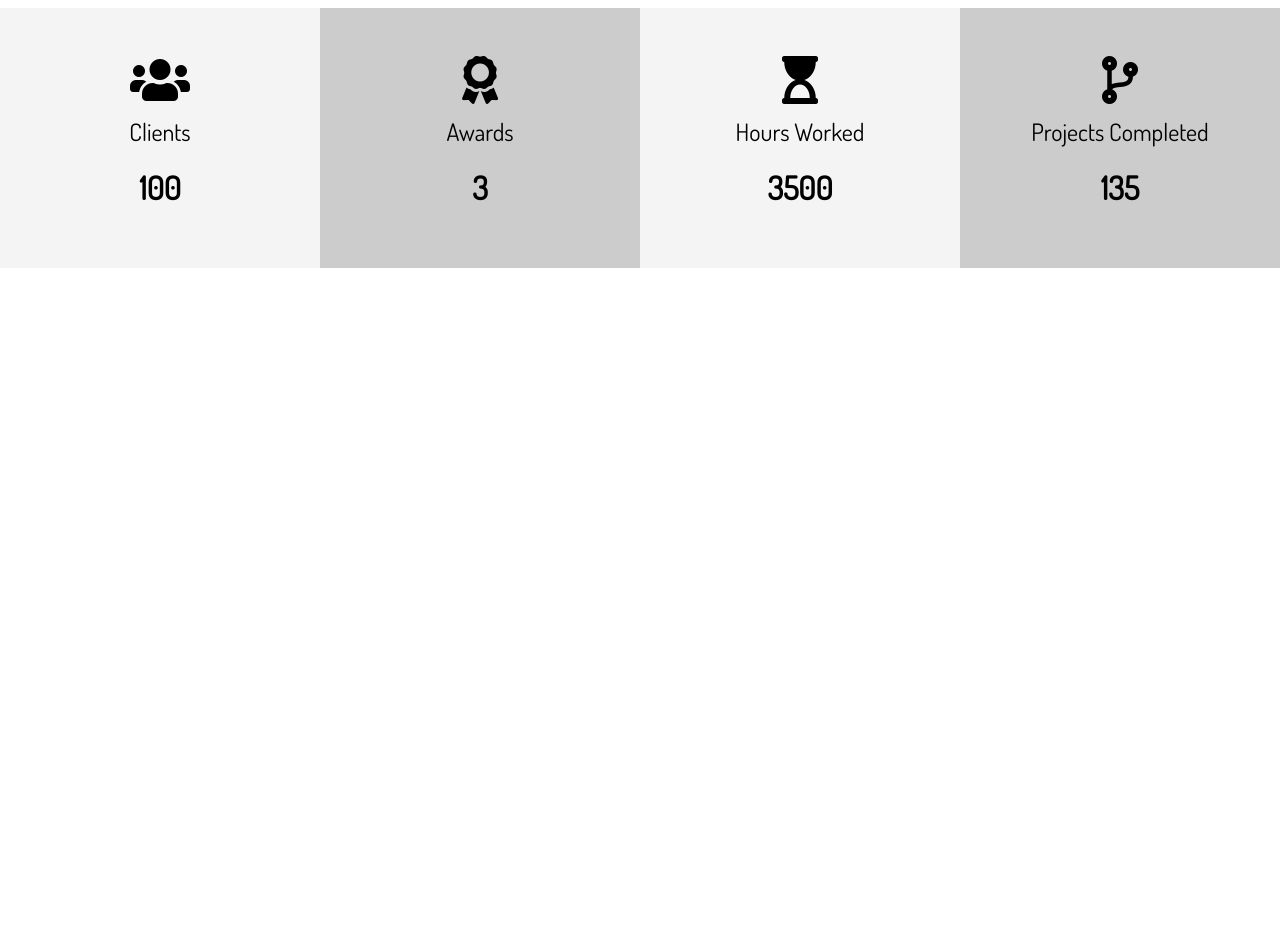
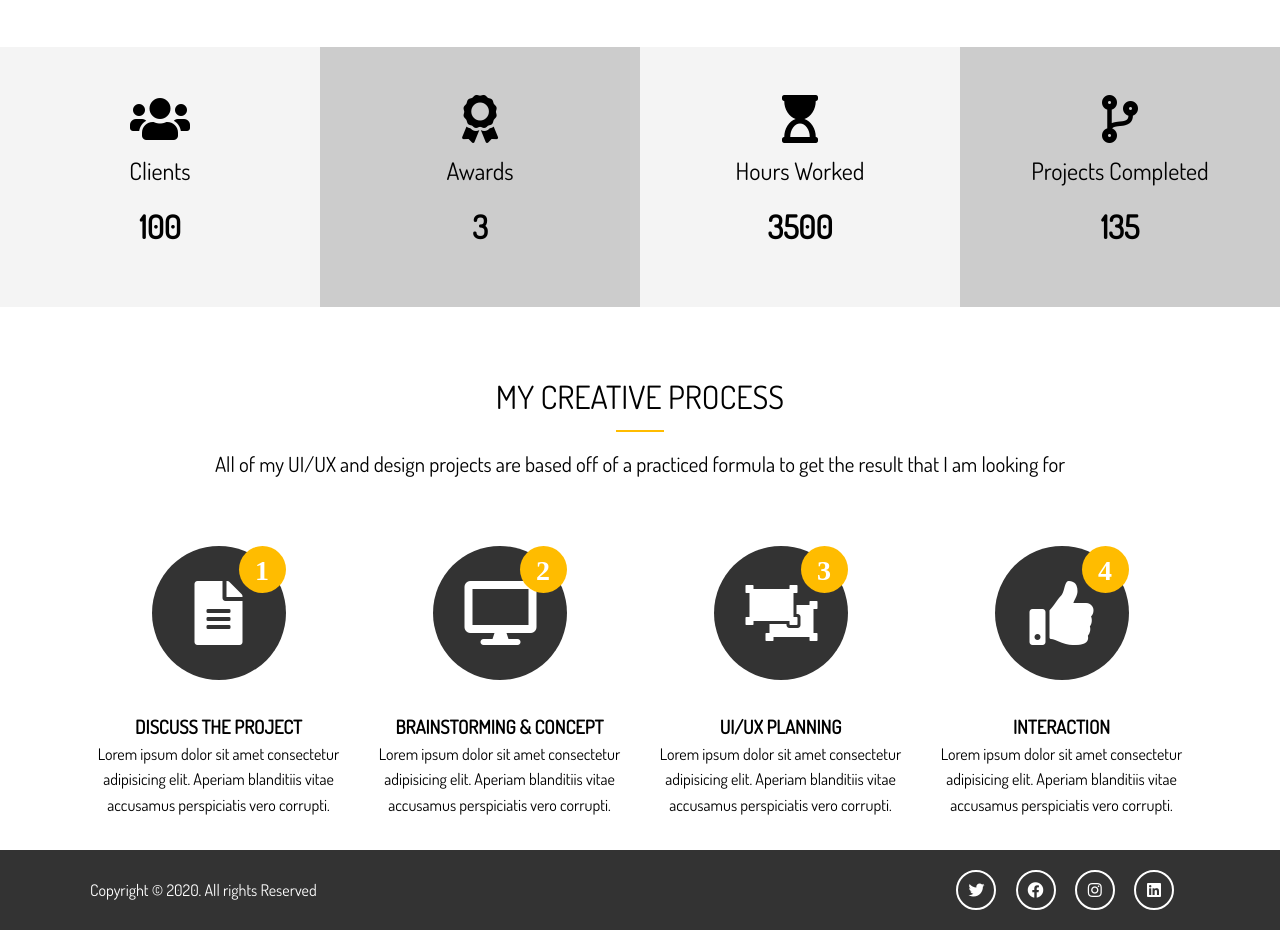
Before and after one commit to adhikarisushant/portfolioWebsite, a plain HTML site: page dist/index.html in a window 1280 px wide. Shown: the part 1178-2108 px from the top of the page. Before the commit the page ends 1478 px from the top, so only its background shows below. Drawn offline with Linux system fonts and the light colour scheme.

Commit message:
added process and footer section

```diff
--- a/dist/css/main.css
+++ b/dist/css/main.css
@@ -58,6 +58,21 @@ input[class^='btn-']:hover {
 
 .my-4 {
   margin: 4rem 0; }
+
+.section-title {
+  font-size: 2rem;
+  display: block;
+  padding-bottom: 0.5rem;
+  text-align: center;
+  font-weight: 100;
+  text-transform: uppercase; }
+
+.bottom-line {
+  height: 2px;
+  width: 3rem;
+  background: #ffbc00;
+  display: block;
+  margin: 0 auto 1rem auto; }
 
 * {
   margin: 0;
@@ -143,3 +158,61 @@ img {
       background: #f4f4f4; }
     #home-b .stats div:nth-child(even) {
       background: #ccc; }
+
+#home-c .process {
+  display: grid;
+  grid-template-columns: repeat(4, 1fr);
+  grid-gap: 1.5rem;
+  text-align: center; }
+  #home-c .process-step {
+    position: absolute;
+    top: 0;
+    right: 0;
+    font-size: 28px;
+    background: #ffbc00;
+    border-radius: 50%;
+    height: 15px;
+    width: 15px;
+    line-height: 15px;
+    padding: 1rem;
+    transition: all 1s; }
+  #home-c .process-icon {
+    border-radius: 50%;
+    background: #333;
+    color: #fff;
+    padding: 2rem;
+    width: 70px;
+    height: 70px;
+    line-height: 70px;
+    text-align: center;
+    position: relative;
+    transition: all 1s; }
+    #home-c .process-icon:hover {
+      background: #ffbc00;
+      color: #fff;
+      width: 90px;
+      height: 90px;
+      line-height: 90px; }
+      #home-c .process-icon:hover .process-step {
+        background: #333; }
+
+#main-footer {
+  background: #333;
+  color: #fff;
+  height: 5rem; }
+  #main-footer .footer-content {
+    display: flex;
+    justify-content: space-between;
+    height: 5rem;
+    align-items: center; }
+    #main-footer .footer-content .social .fab {
+      margin-right: 1rem;
+      border: 2px #fff solid;
+      border-radius: 50%;
+      height: 20px;
+      width: 20px;
+      line-height: 20px;
+      text-align: center;
+      padding: 0.5rem; }
+      #main-footer .footer-content .social .fab:hover {
+        background: #ffbc00; }
--- a/dist/index.html
+++ b/dist/index.html
@@ -103,6 +103,67 @@
             </div>
         </div>
     </section>
+
+    <!-- Section C: Process -->
+    <section id="home-c" class="text-center py-2">
+        <div class="container">
+            <h2 class="section-title">
+                My Creative Process
+            </h2>
+            <div class="bottom-line"></div>
+            <p class="lead">
+                All of my UI/UX and design projects are based off of a practiced formula to get the result that I am looking for
+            </p>
+            <div class="process">
+                <div>
+                    <i class="fas fa-file-alt fa-4x process-icon my-2">
+                        <div class="process-step">1</div>
+                    </i>
+                    <h3>Discuss The Project</h3>
+                    <p>Lorem ipsum dolor sit amet consectetur adipisicing elit. Aperiam blanditiis vitae accusamus perspiciatis vero corrupti.</p>
+                </div>
+
+                <div>
+                    <i class="fas fa-desktop fa-4x process-icon my-2">
+                        <div class="process-step">2</div>
+                    </i>
+                    <h3>Brainstorming & Concept</h3>
+                    <p>Lorem ipsum dolor sit amet consectetur adipisicing elit. Aperiam blanditiis vitae accusamus perspiciatis vero corrupti.</p>
+                </div>
+
+                <div>
+                    <i class="fas fa-object-ungroup fa-4x process-icon my-2">
+                        <div class="process-step">3</div>
+                    </i>
+                    <h3>UI/UX Planning</h3>
+                    <p>Lorem ipsum dolor sit amet consectetur adipisicing elit. Aperiam blanditiis vitae accusamus perspiciatis vero corrupti.</p>
+                </div>
+
+                <div>
+                    <i class="fas fa-thumbs-up fa-4x process-icon my-2">
+                        <div class="process-step">4</div>
+                    </i>
+                    <h3>Interaction</h3>
+                    <p>Lorem ipsum dolor sit amet consectetur adipisicing elit. Aperiam blanditiis vitae accusamus perspiciatis vero corrupti.</p>
+                </div>
+            </div>
+        </div>
+    </section>
+
+    <!-- footer -->
+    <footer id="main-footer">
+        <div class="footer-content container">
+            <p>Copyright &copy; 2020. All rights Reserved</p>
+            <div class="social">
+                <i class="fab fa-twitter"></i>
+                <i class="fab fa-facebook"></i>
+                <i class="fab fa-instagram"></i>
+                <i class="fab fa-linkedin"></i>
+            </div>
+        </div>
+    </footer>
+
+
     <!-- Type effect -->
     <script src="js/typewriter.js"></script>
 </body>
```
